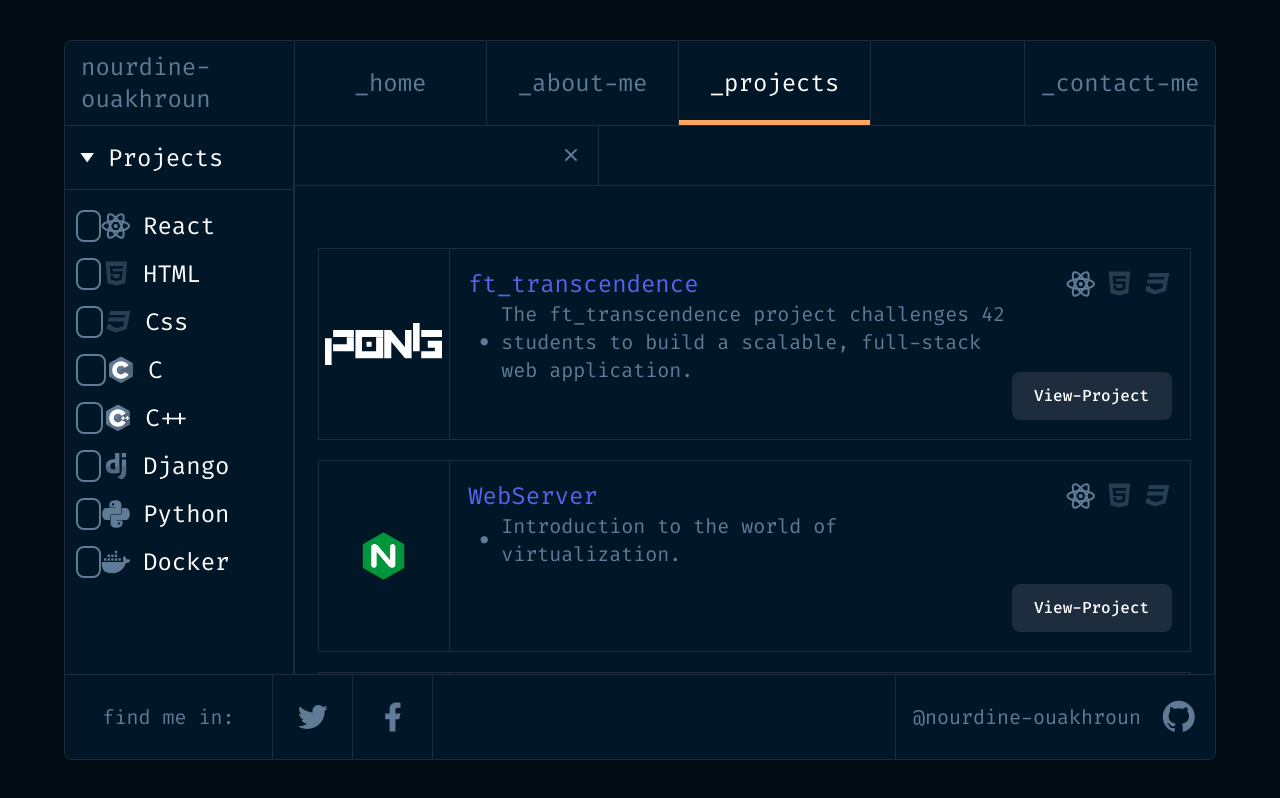
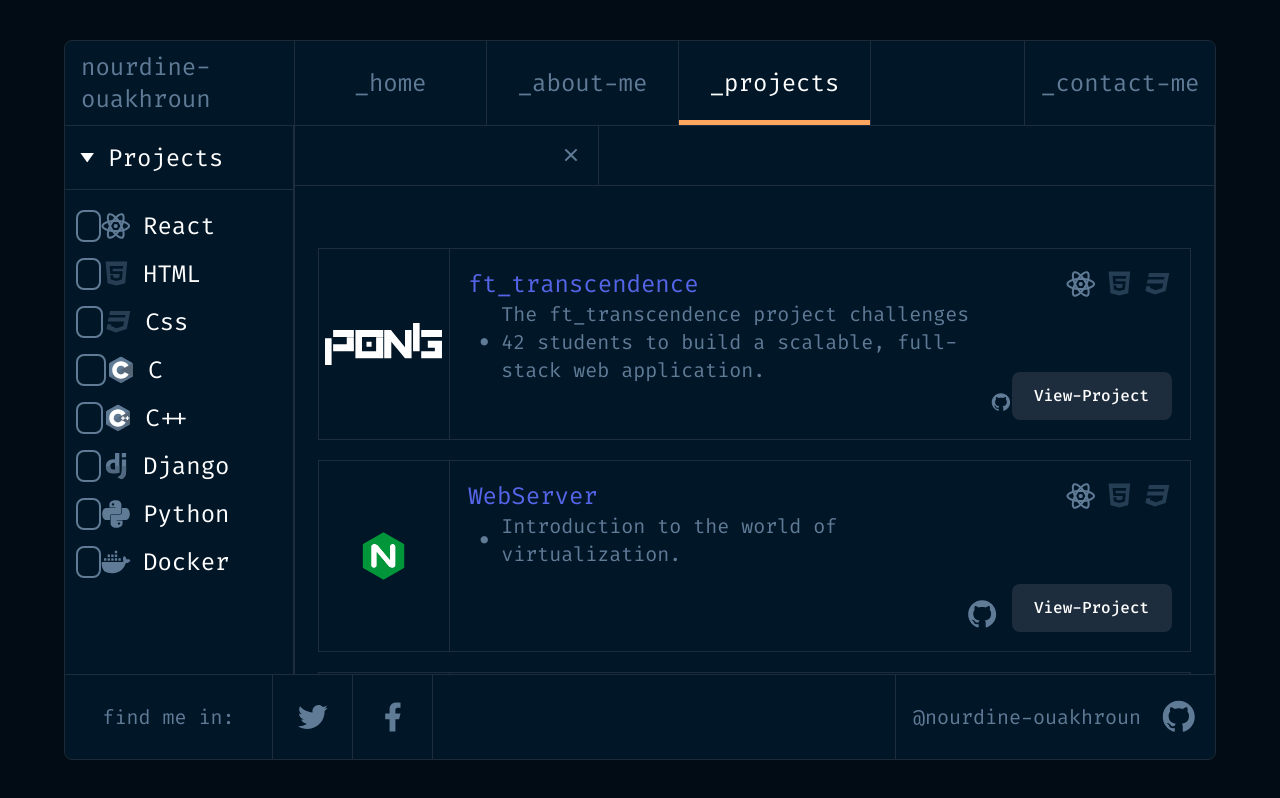
Before and after one commit to nourdine-ouakhroun/portfolio, a React (Vite) app: page /projects in a window 1280 px wide. Built offline with nearby package versions, Linux system fonts and the light colour scheme.

Commit message:
change project page

```diff
--- a/src/App/projects/projects.jsx
+++ b/src/App/projects/projects.jsx
@@ -109,7 +109,7 @@ function ProjectsCard({description, img, text})
 							</div>
 						</div>
 						<div className="w-[99%] h-full flex justify-between items-end border-custom-gray">
-							<div className="flex w-full h-full flex justify-between items-start">
+							<div className="flex w-[90%] h-full flex justify-between items-start">
 								<div className="flex h-full flex-col justify-start items-start">
 								{
 									description.map((item, index) => {
@@ -122,10 +122,9 @@ function ProjectsCard({description, img, text})
 									})
 								}
 								</div>
-								{/* links */}
-								{/* <div className="flex h-full justify-start items-end gap-2">
+								<div className="w-[10%] flex h-full justify-start items-end gap-2">
 									<img src="/assets/github.svg" alt="" className="w-[35px] h-[35px]"/>
-								</div> */}
+								</div>
 							</div>
 							<div className="h-[3rem] flex justify-start items-center">
 								<button className="w-[10rem] h-full bg-custom-gray rounded-lg">View-Project</button>
```
